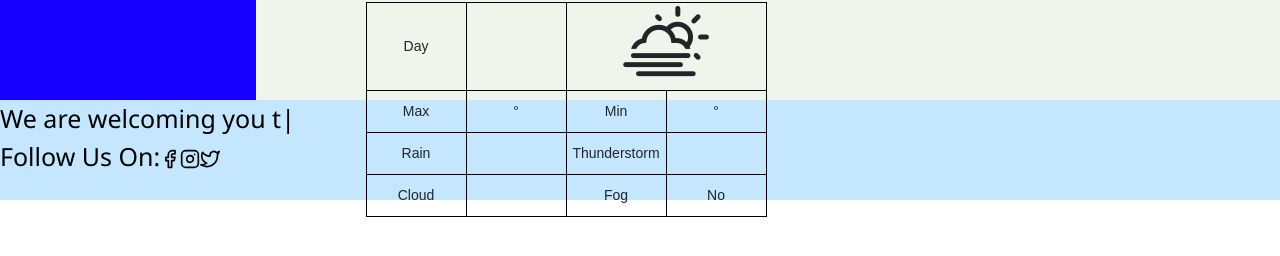
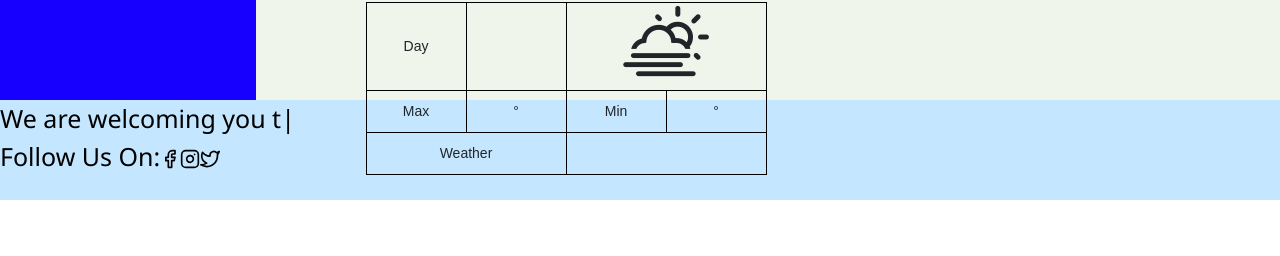
Before and after one commit to Alexisraj/pure-redux-demo, a React (Create React App) app: page / in a window 1280 px wide. Shown: the part 600-856 px from the top of the page. Built offline with nearby package versions, Linux system fonts and the light colour scheme; some icons are missing.

Commit message:
detailed section change

```diff
--- a/src/components/section/DetailedSection.js
+++ b/src/components/section/DetailedSection.js
@@ -35,23 +35,21 @@ const DetailedSection = (props) => {
                 </td>
               </tr>
               <tr>
-                <td className="tg-0lax">Rain</td>
-                <td className="tg-0lax">
-                  <span>{props.canBeRain}</span>
+                <td className="tg-0lax" colSpan="2">
+                  Weather
                 </td>
-                <td className="tg-0lax">Thunderstorm</td>
-                <td className="tg-0lax">
-                  <span>{props.thunderstorm}</span>
+                <td className="tg-0lax" colSpan="2">
+                  <span>{props.selectedWeatherType}</span>
                 </td>
               </tr>
-              <tr>
+              {/* <tr>
                 <td className="tg-0lax">Cloud</td>
                 <td className="tg-0lax">
                   <span>{props.cloudDenses}</span>
                 </td>
                 <td className="tg-0lax">Fog</td>
                 <td className="tg-0lax">No</td>
-              </tr>
+              </tr> */}
             </tbody>
           </table>
         </div>
--- a/src/components/section/weekdays.js
+++ b/src/components/section/weekdays.js
@@ -21,6 +21,7 @@ function WeekDays() {
       selectedDayMin: data.tempMin,
       selectedDayMax: data.tempMax,
       selectedDayRangeId: data.rangeId,
+      selectedWeatherType: data.desc,
     };
     props.UpdateSelectedData(newData);
   };
@@ -93,6 +94,7 @@ function WeekDays() {
             selectedDayMin={props.selectedDayMin}
             closePopup={props.clearSelectedData}
             weatherIcon={get_WeatherIcon(weatherIcon, props.selectedDayRangeId)}
+            selectedWeatherType={props.selectedWeatherType}
             thunderstorm={true}
           />
         </div>
--- a/src/container/index.js
+++ b/src/container/index.js
@@ -10,6 +10,7 @@ const mapStateToProps = (state) => {
     selectedDayMin: state.selectedDayMin,
     selectedDayMax: state.selectedDayMax,
     selectedDayRangeId: state.selectedDayRangeId,
+    selectedWeatherType: state.selectedWeatherType,
     userName: state.user,
   };
 };
--- a/src/container/reducers.js
+++ b/src/container/reducers.js
@@ -4,6 +4,7 @@ const initialState = {
   selectedDayMin: false,
   selectedDayMax: false,
   selectedDayRangeId: false,
+  selectedWeatherType: false,
   showPopup: false,
   user: "Alex",
 };
@@ -22,6 +23,7 @@ const WeatherReducer = (state = initialState, action) => {
         selectedDayMin: action.selectedData.selectedDayMin,
         selectedDayMax: action.selectedData.selectedDayMax,
         selectedDayRangeId: action.selectedData.selectedDayRangeId,
+        selectedWeatherType: action.selectedData.selectedWeatherType,
         showPopup: !!action.selectedData,
       };
     case "CLEAR_SELECTED_DATA":
@@ -32,6 +34,7 @@ const WeatherReducer = (state = initialState, action) => {
         selectedDayMin: false,
         selectedDayMax: false,
         selectedDayRangeId: false,
+        selectedWeatherType: false,
         showPopup: false,
       };
     case "UPDATE_USER_NAME":
```
